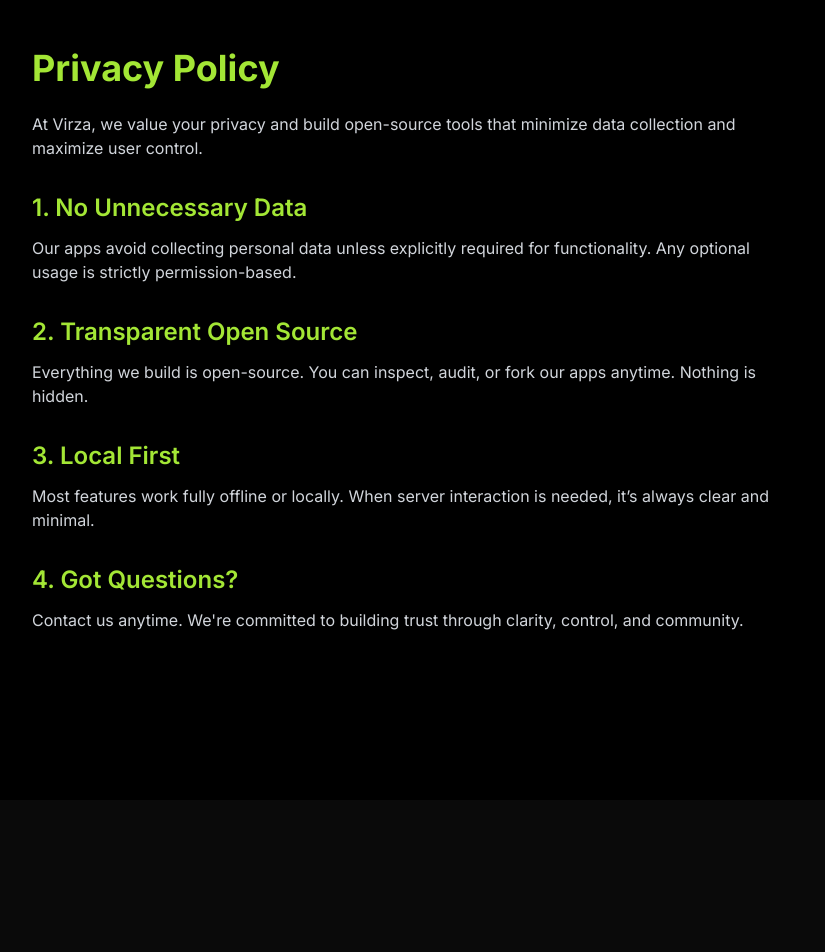
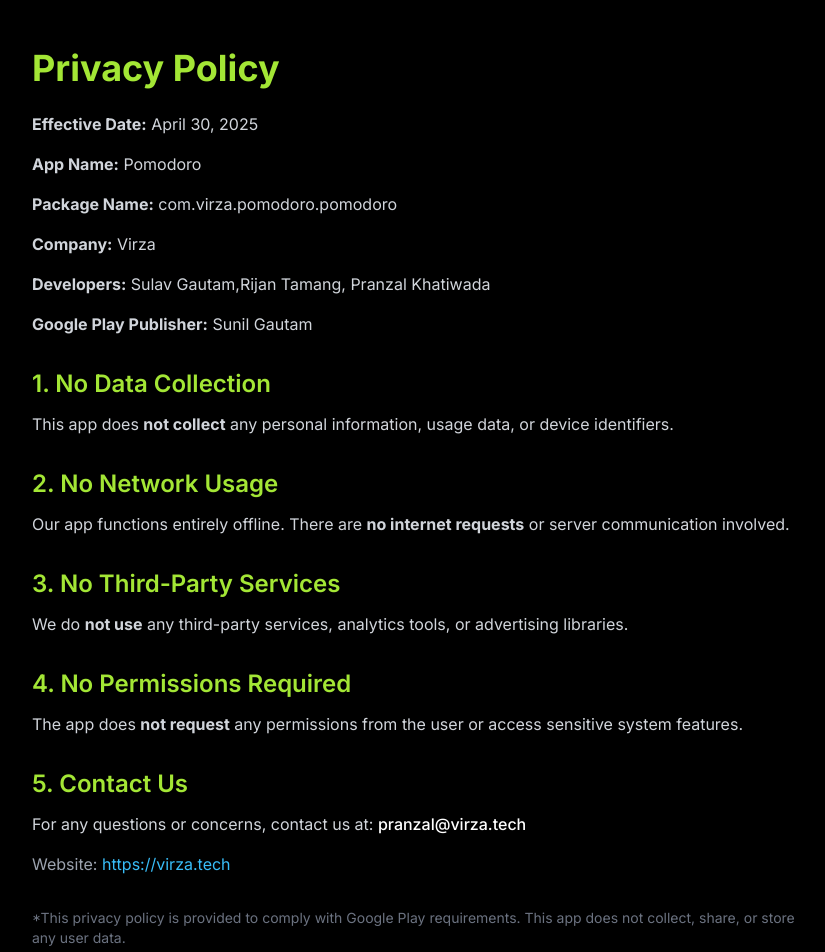
Before and after one commit to iamsulavgautam/virza-website, a Next.js app: page /privacy in a window 1280 px wide. Shown: the top 952 px of the page, without its empty margins (224-1049 px from the left). Before the commit the page ends 800 px from the top, so only its background shows below. Built offline with nearby package versions, Linux system fonts and the light colour scheme.

Commit message:
updated privacy policy.

```diff
--- a/src/app/privacy/page.tsx
+++ b/src/app/privacy/page.tsx
@@ -2,7 +2,7 @@
 
 export const metadata: Metadata = {
   title: 'Privacy Policy - Virza',
-  description: 'Learn how we handle your data with our privacy-first open source tools.',
+  description: 'Our Pomodoro app respects your privacy completely. We do not collect or share any data.',
 };
 
 export default function PrivacyPolicy() {
@@ -11,28 +11,43 @@
       <div className="max-w-3xl mx-auto">
         <h1 className="text-3xl md:text-4xl font-bold mb-6 text-lime-400">Privacy Policy</h1>
 
+        <p className="mb-4 text-gray-300"><strong>Effective Date:</strong> April 30, 2025</p>
+        <p className="mb-4 text-gray-300"><strong>App Name:</strong> Pomodoro</p>
+        <p className="mb-4 text-gray-300"><strong>Package Name:</strong> com.virza.pomodoro.pomodoro</p>
+        <p className="mb-4 text-gray-300"><strong>Company:</strong> Virza</p>
+        <p className="mb-4 text-gray-300"><strong>Developers:</strong> Sulav Gautam,Rijan Tamang, Pranzal Khatiwada</p>
+        <p className="mb-4 text-gray-300"><strong>Google Play Publisher:</strong> Sunil Gautam</p>
+
+        <h2 className="text-2xl font-semibold mt-8 mb-3 text-lime-400">1. No Data Collection</h2>
         <p className="mb-4 text-gray-300">
-          At Virza, we value your privacy and build open-source tools that minimize data collection and maximize user control.
+          This app does <strong>not collect</strong> any personal information, usage data, or device identifiers.
         </p>
 
-        <h2 className="text-2xl font-semibold mt-8 mb-3 text-lime-400">1. No Unnecessary Data</h2>
+        <h2 className="text-2xl font-semibold mt-8 mb-3 text-lime-400">2. No Network Usage</h2>
         <p className="mb-4 text-gray-300">
-          Our apps avoid collecting personal data unless explicitly required for functionality. Any optional usage is strictly permission-based.
+          Our app functions entirely offline. There are <strong>no internet requests</strong> or server communication involved.
         </p>
 
-        <h2 className="text-2xl font-semibold mt-8 mb-3 text-lime-400">2. Transparent Open Source</h2>
+        <h2 className="text-2xl font-semibold mt-8 mb-3 text-lime-400">3. No Third-Party Services</h2>
         <p className="mb-4 text-gray-300">
-          Everything we build is open-source. You can inspect, audit, or fork our apps anytime. Nothing is hidden.
+          We do <strong>not use</strong> any third-party services, analytics tools, or advertising libraries.
         </p>
 
-        <h2 className="text-2xl font-semibold mt-8 mb-3 text-lime-400">3. Local First</h2>
+        <h2 className="text-2xl font-semibold mt-8 mb-3 text-lime-400">4. No Permissions Required</h2>
         <p className="mb-4 text-gray-300">
-          Most features work fully offline or locally. When server interaction is needed, it’s always clear and minimal.
+          The app does <strong>not request</strong> any permissions from the user or access sensitive system features.
         </p>
 
-        <h2 className="text-2xl font-semibold mt-8 mb-3 text-lime-400">4. Got Questions?</h2>
+        <h2 className="text-2xl font-semibold mt-8 mb-3 text-lime-400">5. Contact Us</h2>
         <p className="mb-4 text-gray-300">
-          Contact us anytime. We're committed to building trust through clarity, control, and community.
+          For any questions or concerns, contact us at: <span className="text-white font-medium">pranzal@virza.tech</span>
+        </p>
+        <p className="mb-4 text-gray-400">
+          Website: <a href="https://virza.tech" className="text-sky-400 hover:underline" target="_blank">https://virza.tech</a>
+        </p>
+
+        <p className="text-sm text-gray-500 mt-8">
+          *This privacy policy is provided to comply with Google Play requirements. This app does not collect, share, or store any user data.
         </p>
       </div>
     </main>
```
